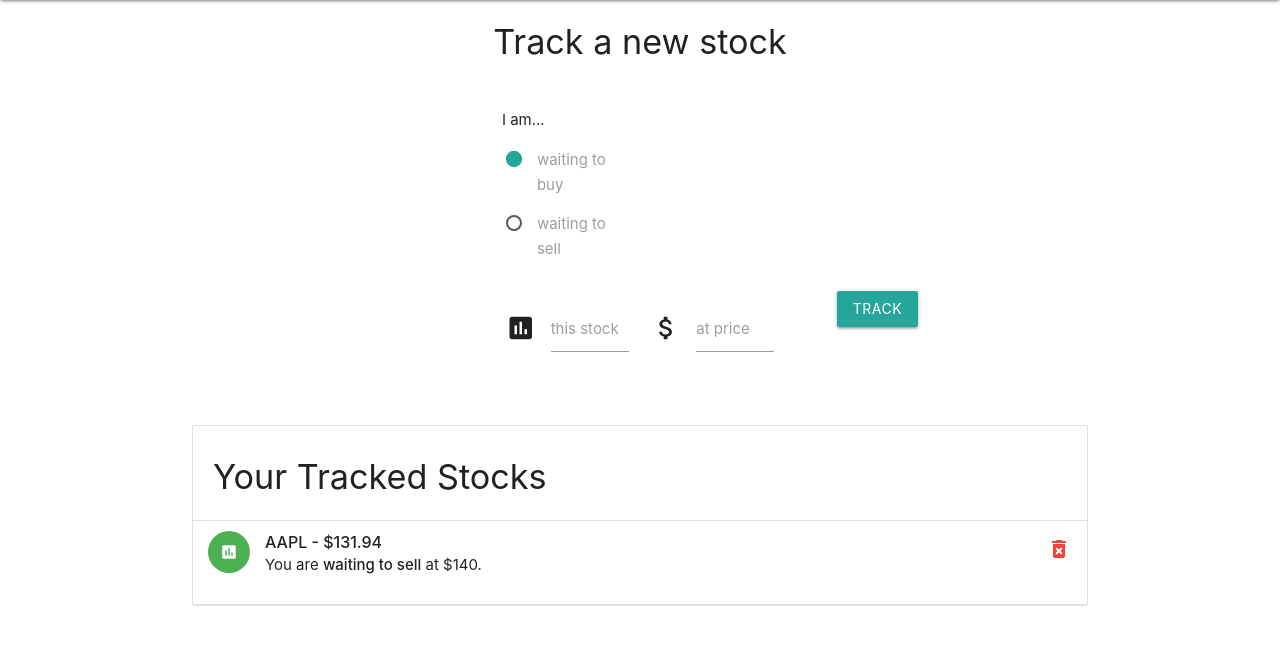
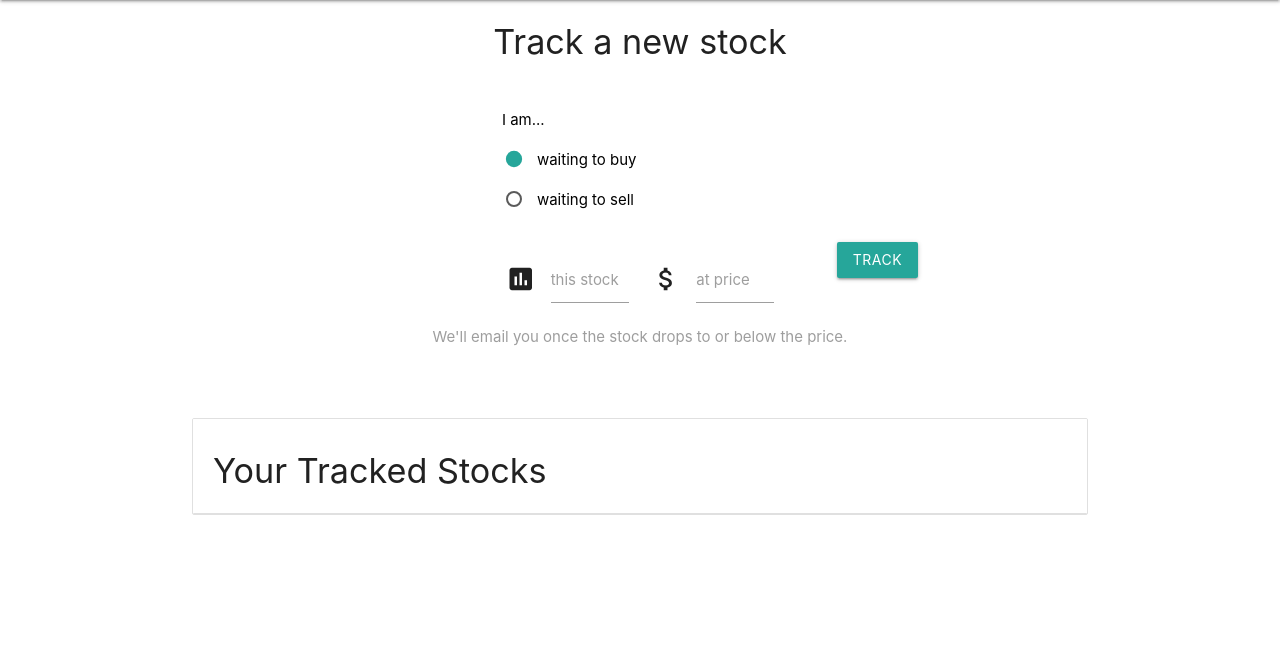
Before and after one commit to kevc528/aangs-stocks, a Python web app: template web-app/templates/index.html in a window 1280 px wide. Shown: the part 64-709 px from the top of the page. Run offline with Jinja, Linux system fonts and the light colour scheme; the template is opened without the code that fills it, so the values that code supplies are empty.

Commit message:
front-end pretty much done

```diff
--- a/web-app/models.py
+++ b/web-app/models.py
@@ -32,6 +32,7 @@ class Stock(Base):
     ticker = Column(String(10))
     mode = Column(String(4))
     price = Column(Float)
+    current_price = Column(Float)
     user_id = Column(Integer, ForeignKey("users.id"))
 
     user = relationship("User", back_populates="stocks")
--- a/web-app/pyproject.toml
+++ b/web-app/pyproject.toml
@@ -20,7 +20,10 @@ bcrypt = "^3.2.0"
 PyJWT = "^2.0.1"
 Jinja2 = "^2.11.3"
 aiofiles = "^0.6.0"
-python-multipart = "^0.0.5"
+stockquotes = "^2.0.1"
+bs4 = "^0.0.1"
+requests = "^2.25.1"
+lxml = "^4.6.3"
 
 [tool.poetry.dev-dependencies]
 pytest = "^5.2"
--- a/web-app/schemas.py
+++ b/web-app/schemas.py
@@ -15,6 +15,7 @@ class StockCreate(StockBase):
 
 class Stock(StockBase):
     id: int
+    current_price: float
 
     class Config:
         orm_mode = True
--- a/web-app/static/index.css
+++ b/web-app/static/index.css
@@ -1,13 +1,3 @@
-
-#logo {
-    margin-left: 10px;
-}
-
-.navbar-right {
-    position: fixed;
-    right: 20px; /*pixels away from the right of the navbar*/
-}
-
 #password-input {
     margin-left: 20px;
 }
@@ -15,3 +5,7 @@
 #submit-button {
     margin-left: 40px;
 }
+
+.delete-stock-button {
+    cursor: pointer;
+}
--- a/web-app/static/index.js
+++ b/web-app/static/index.js
@@ -1,3 +1,81 @@
 $(function() {
-    console.log( "ready!" );
+    initHelperModeMessage();
+    initCreateStock();
+    initTrackedStockList();
 });
+
+function initHelperModeMessage() {
+    $("input[name='mode-input']").change(function() {
+        mode = $('input[name="mode-input"]:checked').val()
+        if (mode == "buy") {
+            $("#helper-mode-message").text("We'll email you once the stock drops to or below the price.")
+        } else {
+            $("#helper-mode-message").text("We'll email you once the stock reaches or exceeds the price.")
+        }
+    })
+}
+
+function initCreateStock() {
+    $("#create-stock-form").submit(function( event ) {
+        let formData = {
+            ticker : $("#stock-input").val(),
+            price : $("#price-input").val(),
+            mode: $('input[name="mode-input"]:checked').val()
+        }
+        $.ajax({
+            type: "POST",
+            url: "/stock",
+            data: JSON.stringify(formData),
+            success: function() {
+                window.location = window.location.pathname;
+            },
+            error: function() {
+                alert("This stock symbol does not exist, or you are already tracking this stock!");
+            },
+            dataType: "json",
+            contentType : "application/json"
+        });
+        event.preventDefault();
+    });
+}
+
+function initTrackedStockList() {
+    $.getJSON( "/user/me", function( data ) {
+        data.stocks.forEach(stock => {
+            avatar_color = "green"
+            if (stock.mode == "buy") {
+                avatar_color = "blue"
+            }
+            html = `
+            <li class="collection-item avatar">
+                <i class="material-icons circle ${avatar_color}">insert_chart</i>
+                <span class="title stock-info">
+                    <strong>
+                    <span class="stock-ticker">${stock.ticker}</span> - <span class="green-text stock-price">$${stock.current_price}</span>
+                    </strong>
+                </span>
+                <p>
+                    <span class="track-info">You are <strong>waiting to <span class="track-mode"></span>${stock.mode}</strong> at $<span class="track-price">${stock.price}</span>.</span>
+                    <span class="track-id" hidden>${stock.id}</span>
+                </p>
+                <i class="secondary-content material-icons red-text delete-stock-button">delete_forever</i>
+            </li>
+            `
+            $("#tracked-stocks-list").append(html)
+        })
+        initDeleteStockButtons();
+    });
+}
+
+function initDeleteStockButtons() {
+    $(".delete-stock-button").click(function() {
+        stockID = $(this).parent().find(".track-id").first().text();
+        $.ajax({
+            type: "DELETE",
+            url: "/stock/" + stockID,
+            success: function() {
+                window.location = window.location.pathname;
+            },
+        });
+    });
+}
--- /dev/null
+++ b/web-app/static/main.css
@@ -0,0 +1,8 @@
+#logo {
+    margin-left: 10px;
+}
+
+.navbar-right {
+    position: fixed;
+    right: 20px; /*pixels away from the right of the navbar*/
+}
--- a/web-app/templates/index.html
+++ b/web-app/templates/index.html
@@ -10,6 +10,7 @@
   <!-- Compiled and minified CSS -->
   <link rel="stylesheet" href="https://cdnjs.cloudflare.com/ajax/libs/materialize/1.0.0/css/materialize.min.css">
 
+  <link rel="stylesheet" href="{{ url_for('static', path='/main.css') }}">
   <link rel="stylesheet" href="{{ url_for('static', path='/index.css') }}">
 
   <script src="{{ url_for('static', path='/index.js') }}"></script>
@@ -37,37 +38,40 @@
         <h4>Track a new stock</h4>
     </div>
 
-    <form action="/stock" method="post">
+    <form id="create-stock-form">
       <div class="row">
-        <div class="input-field col s2 offset-s4">
-            <span>I am...</span>
+        <div class="input-field col s8 offset-s4">
+            <span class="black-text">I am...</span>
             <p>
               <label>
-                <input name="mode" type="radio" value="buy" checked />
-                <span>waiting to buy</span>
+                <input name="mode-input" type="radio" value="buy" checked />
+                <span class="black-text">waiting to buy</span>
               </label>
             </p>
             <p>
               <label>
-                <input name="mode" type="radio" value="sell" />
-                <span>waiting to sell</span>
+                <input name="mode-input" type="radio" value="sell" />
+                <span class="black-text">waiting to sell</span>
               </label>
             </p>
         </div>
         <div class="col s12">
           <div class="input-field col s2 offset-s4">
             <i class="material-icons prefix">insert_chart</i>
-            <input id="stock-input" name="ticker" type="text" class="validate" required>
+            <input id="stock-input" type="text" class="validate" required>
             <label for="stock-input">this stock</label>
           </div>
           <div class="input-field col s2">
             <i class="material-icons prefix">attach_money</i>
-            <input id="price-input" name="price" type="number" min="0" step=".01" class="validate" required>
+            <input id="price-input" type="number" min="0" step=".01" class="validate" required>
             <label for="price-input">at price</label>
           </div>
           <div class="col s1">
             <button id="submit-button" class="btn waves-effect waves-light" type="submit">Track</button>
           </div>
+        </div>
+        <div class="row center-align">
+          <span id="helper-mode-message" class="grey-text">We'll email you once the stock drops to or below the price.</a>
         </div>
       </div>
     </form>
@@ -77,19 +81,8 @@
   <div class="container" id="tracked-stocks-section">
     <ul class="collection with-header">
       <li class="collection-header"><h4>Your Tracked Stocks</h4></li>
-      <li class="collection-item avatar">
-        <i class="material-icons circle green">insert_chart</i>
-        <span class="title stock-info">
-          <strong>
-            <span class="stock-ticker">AAPL</span> -
-            <span class="stock-price">$131.94</span>
-          </strong>
-        </span>
-        <p>
-          <span class="track-info">You are <strong>waiting to <span class="track-mode"></span>sell</strong> at <span class="track-price">$140</span>.</span>
-        </p>
-        <a href="#!" class="secondary-content"><i class="material-icons red-text">delete_forever</i>
-      </li>
+      <div id="tracked-stocks-list">
+      </div>
     </ul>
   </div>
 
```
Also changed, not shown: web-app/alembic/versions/98b78d255050_.py (added, +28 -0 lines), web-app/crud.py (+7 -1 lines), web-app/main.py (+8 -26 lines), web-app/static/login.js (added, +22 -0 lines), web-app/static/register.js (added, +27 -0 lines), web-app/templates/login.html (+6 -4 lines), web-app/templates/register.html (+7 -17 lines), 2 other files.
